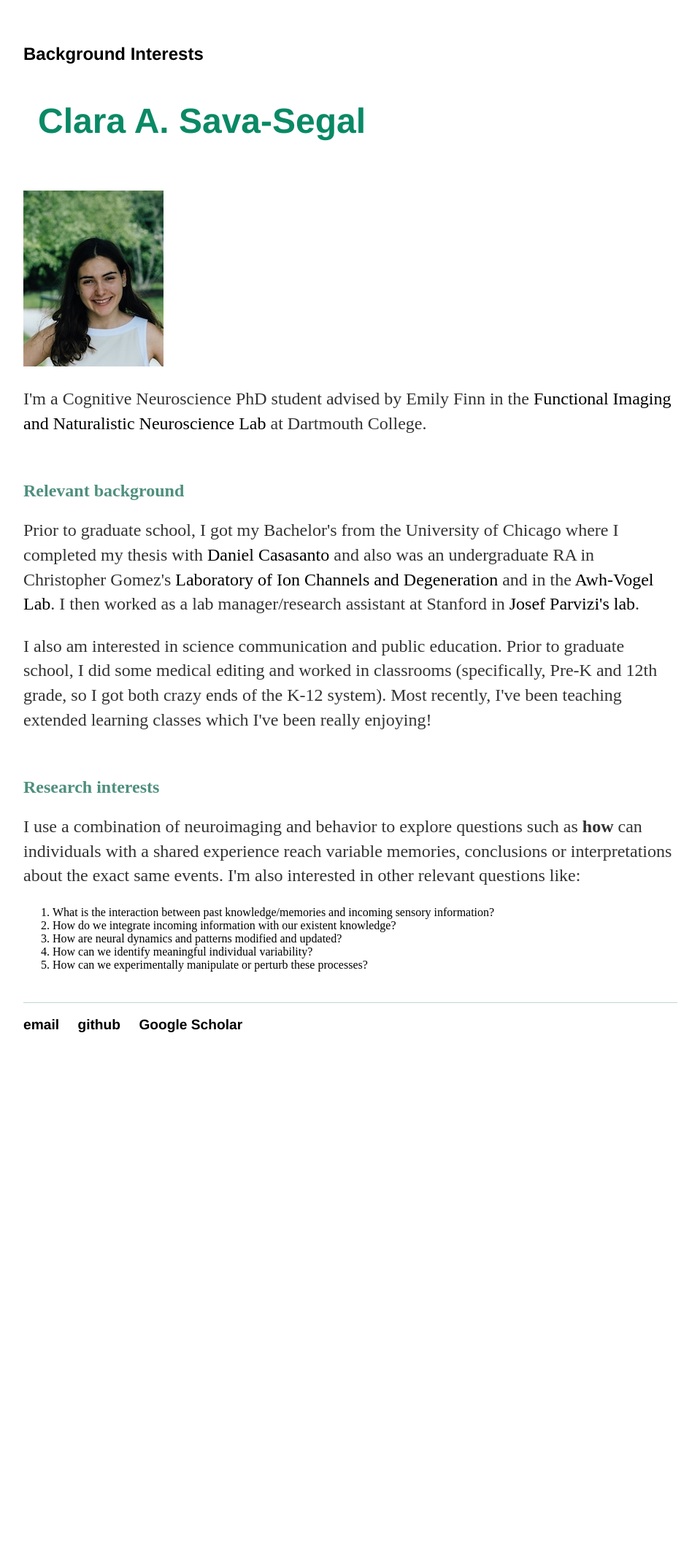
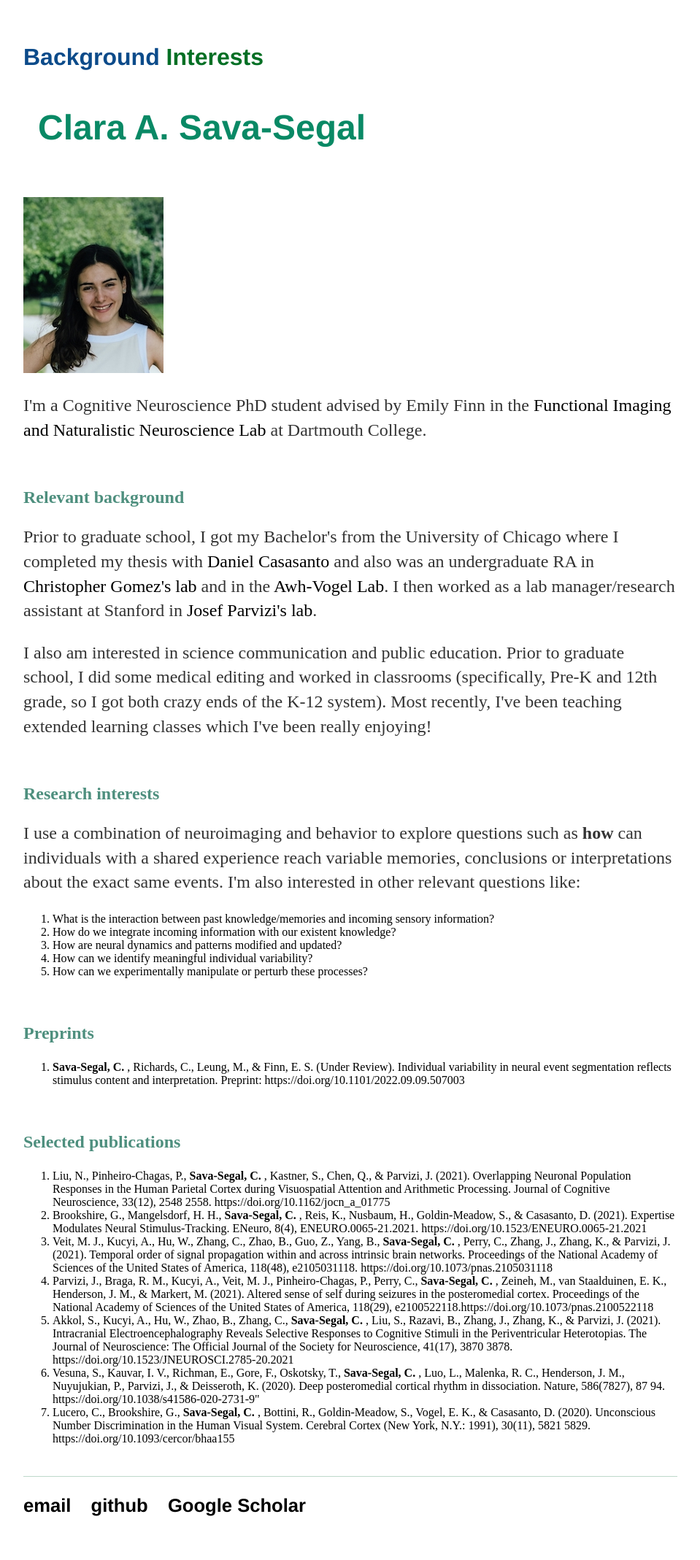
Before and after one commit to csavasegal/csavasegal.github.io, a Jekyll site: the page built from index.html, in a window 1280 px wide. Shown: the whole page at 73% size, without its empty margins (160-1119 px from the left). Built offline with Jekyll 4.4.1, drawn with Linux system fonts in a browser that asks for light colours; before the commit the page ends 1475 px from its top, so only the background shows below that.

Commit message:
Add files via upload

```diff
--- a/_layouts/default.html
+++ b/_layouts/default.html
@@ -13,8 +13,9 @@
                     <!-- <a href="#background" style="font-size: 20px; text-decoration: none">Relevant background</a>
                     <a href="#researchint" style="font-size: 20px; text-decoration: none">Research interests</a>
                  -->
-                   <a href="#background">Background</a>
-                   <a href="#researchint">Interests</a>
+                   <a href="#background"> <span style="color:rgb(12, 75, 138)"></spanstyle>Background</span></a>
+                   <a href="#researchint"> <span style="color:rgb(3, 111, 36)"></spanstyle>Interests</span></a>
+
 
 
 		        	<!-- <li><a href="/about">About</a></li>
--- a/css/main.css
+++ b/css/main.css
@@ -3,7 +3,7 @@ body {
     width: 70%;
 }
 nav ul, footer ul {
-    font-family:'Helvetica', 'Arial', 'Sans-Serif';
+    font-family:'Helvetica', 'Arial';
     padding: 0px;
     list-style: none;
     font-weight: bold;
@@ -21,7 +21,7 @@ a:hover {
 }
 h1 {
     font-size: 3em;
-    font-family:'Helvetica', 'Arial', 'Sans-Serif';
+    font-family:'Helvetica', 'Arial';
 }
 p {
     font-size: 1.5em;
@@ -65,5 +65,5 @@ ul.posts li {
     color: black;
    }
 ul {
-    font-size: 1.5em;
+    font-size: 2em;
   }
--- a/index.html
+++ b/index.html
@@ -30,7 +30,7 @@ title: Clara A. Sava-Segal
 <div id="background">
     <h2><span style="color:rgb(78, 143, 126)">Relevant background</span></h2>
 	<p>Prior to graduate school, I got my Bachelor's from the University of Chicago where I completed my thesis with <a href = "http://casasanto.com/" >Daniel Casasanto</a>
-        and also was an undergraduate RA in Christopher Gomez's <a href = "https://voices.uchicago.edu/gomezlab/" > Laboratory of Ion Channels and Degeneration </a> and in the <a href = "https://awhvogellab.com/" >Awh-Vogel Lab</a>.
+        and also was an undergraduate RA in <a href = "https://voices.uchicago.edu/gomezlab/" > Christopher Gomez's lab</a> and in the <a href = "https://awhvogellab.com/" >Awh-Vogel Lab</a>.
         I then worked as a lab manager/research assistant at Stanford in <a href = "https://med.stanford.edu/parvizi-lab.html" > Josef Parvizi's lab</a>. </p>
 
 
@@ -59,3 +59,39 @@ title: Clara A. Sava-Segal
 
     <br>
 </div><!-- /.blurb -->
+
+
+<div id="preprints">
+    <h2><span style="color:rgb(78, 143, 126)">Preprints</span></h2>
+	<p>
+
+        <ol>
+            <li> <strong>Sava-Segal, C. </strong>, Richards, C., Leung, M., & Finn, E. S. (Under Review). Individual variability in neural event segmentation reflects stimulus content and interpretation.
+                Preprint: <a href = "https://doi.org/10.1101/2022.09.09.507003" > https://doi.org/10.1101/2022.09.09.507003</a>
+
+        </ol>
+
+
+    </p>
+
+    <br>
+</div><!-- /.blurb -->
+
+<div id="papers">
+    <h2><span style="color:rgb(78, 143, 126)">Selected publications</span></h2>
+	<p>
+        <ol>
+            <li>Liu, N., Pinheiro-Chagas, P., <strong>Sava-Segal, C. </strong>, Kastner, S., Chen, Q., & Parvizi, J. (2021). Overlapping Neuronal Population Responses in the Human Parietal Cortex during Visuospatial Attention and Arithmetic Processing. Journal of Cognitive Neuroscience,
+                33(12), 2548 2558. <a href = "https://doi.org/10.1162/jocn_a_01775" > https://doi.org/10.1162/jocn_a_01775</a></li>
+            <li> Brookshire, G., Mangelsdorf, H. H., <strong>Sava-Segal, C. </strong>, Reis, K., Nusbaum, H., Goldin-Meadow, S., & Casasanto, D. (2021). Expertise Modulates Neural Stimulus-Tracking. ENeuro, 8(4), ENEURO.0065-21.2021. <a href="https://doi.org/10.1523/ENEURO.0065-21.2021" > https://doi.org/10.1523/ENEURO.0065-21.2021</a></li>
+            <li> Veit, M. J., Kucyi, A., Hu, W., Zhang, C., Zhao, B., Guo, Z., Yang, B., <strong>Sava-Segal, C. </strong>, Perry, C., Zhang, J., Zhang, K., & Parvizi, J. (2021). Temporal order of signal propagation within and across intrinsic brain networks. Proceedings of the National Academy of Sciences of the United States of America, 118(48), e2105031118. <a href = "https://doi.org/10.1073/pnas.2105031118" > https://doi.org/10.1073/pnas.2105031118</a></li>
+            <li> Parvizi, J., Braga, R. M., Kucyi, A., Veit, M. J., Pinheiro-Chagas, P., Perry, C., <strong>Sava-Segal, C. </strong>, Zeineh, M., van Staalduinen, E. K., Henderson, J. M., & Markert, M. (2021). Altered sense of self during seizures in the posteromedial cortex. Proceedings of the National Academy of Sciences of the United States of America, 118(29), e2100522118.<a href = "https://doi.org/10.1073/pnas.2100522118" >https://doi.org/10.1073/pnas.2100522118</a></li>
+            <li> Akkol, S., Kucyi, A., Hu, W., Zhao, B., Zhang, C., <strong>Sava-Segal, C. </strong>, Liu, S., Razavi, B., Zhang, J., Zhang, K., & Parvizi, J. (2021). Intracranial Electroencephalography Reveals Selective Responses to Cognitive Stimuli in the Periventricular Heterotopias. The Journal of Neuroscience: The Official Journal of the Society for Neuroscience, 41(17), 3870 3878. <a href = "https://doi.org/10.1523/JNEUROSCI.2785-20.2021" >https://doi.org/10.1523/JNEUROSCI.2785-20.2021</a> </li>
+            <li> Vesuna, S., Kauvar, I. V., Richman, E., Gore, F., Oskotsky, T., <strong>Sava-Segal, C. </strong>, Luo, L., Malenka, R. C., Henderson, J. M., Nuyujukian, P., Parvizi, J., & Deisseroth, K. (2020). Deep posteromedial cortical rhythm in dissociation. Nature, 586(7827), 87 94. <a href = "https://doi.org/10.1038/s41586-020-2731-9" > https://doi.org/10.1038/s41586-020-2731-9"</a></li>
+            <li> Lucero, C., Brookshire, G., <strong>Sava-Segal, C. </strong>, Bottini, R., Goldin-Meadow, S., Vogel, E. K., & Casasanto, D. (2020). Unconscious Number Discrimination in the Human Visual System. Cerebral Cortex (New York, N.Y.: 1991), 30(11), 5821 5829. <a href = "https://doi.org/10.1093/cercor/bhaa155" > https://doi.org/10.1093/cercor/bhaa155</li>
+        </ol>
+
+    </p>
+
+    <br>
+</div><!-- /.blurb -->
```
